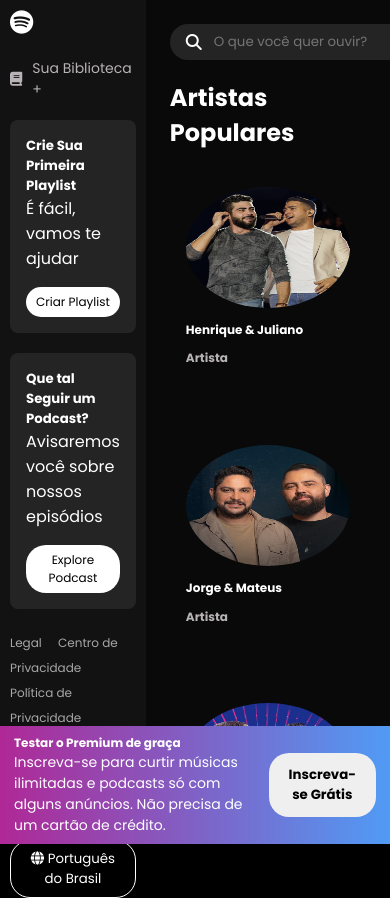
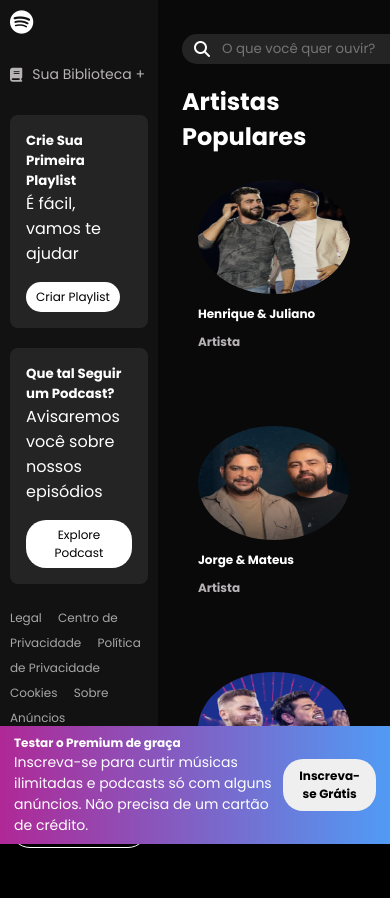
Before and after one commit to martinsalan00/Spotify, a plain HTML site: page index.html in a window 390 px wide. After the commit the page ends 848 px from the top, so only its background shows below. Drawn offline with Linux system fonts and the light colour scheme.

```diff
--- a/styles.css
+++ b/styles.css
@@ -1,4 +1,4 @@
-@import url('https://fonts.googleapis.com/css2?family=Poppins:ital,wght@0,100;0,200;0,300;0,400;0,500;0,600;0,700;0,800;0,900;1,100;1,200;1,300;1,400;1,500;1,600;1,700;1,800;1,900&family=Roboto&display=swap');
+@import url('https://fonts.googleapis.com/css2?family=Poppins:ital,wght@0,100;0,200;0,300;0,400;0,500;0,600;0,700;0,800;0,900&family=Roboto&display=swap');
 
 * {
     margin: 0;
@@ -25,6 +25,12 @@ body {
     display: flex;
     flex-direction: column;
     gap: 20px;
+}
+
+.nav-logo {
+    display: flex;
+    align-items: center;
+    gap: 10px;
 }
 
 .nav-logo i {
@@ -60,10 +66,6 @@ body {
     border-radius: 20px;
 }
 
-.nav-playlist p, .nav-podcast p {
-    font-family: 12px;
-}
-
 .nav-footer {
     margin-top: auto;
 }
@@ -97,9 +99,14 @@ main {
     display: flex;
     align-items: center;
     background-color: #242424;
-    padding: 8px 16px;
+    padding: 5px 12px;
     border-radius: 20px;
-    width: 300px;
+    width: 230px;
+    transition: background-color 0.3s ease-in-out;
+}
+
+.search-bar:hover, .search-bar:focus-within {
+    background-color: #333;
 }
 
 .search-bar input {
@@ -130,18 +137,13 @@ main {
     justify-content: space-evenly;
 }
 
-
-.artist-card:hover {
-    background-color: #100f0f;
-}
-
-.album-card:hover {
+.artist-card:hover, .album-card:hover {
     background-color: #100f0f;
 }
 
 .artist-card img, .album-card img {
     width: 100%;
-   max-height: 60%;
+    max-height: 60%;
     border-radius: 50%;
     margin-bottom: 2px;
 }
@@ -158,13 +160,8 @@ main {
     text-align: left;
 }
 
-
 .content {
     margin-top: 20px;
-}
-
-.content h2 {
-    margin-bottom: 10px;
 }
 
 .banner {
@@ -191,10 +188,11 @@ main {
     border-radius: 20px;
     color: #000;
     border: none;
-    padding: 12px 20px;
-    font-weight:bold;
+    padding: 8px 16px;
+    font-weight: bold;
     cursor: pointer;
     transition: 0.3s ease-in-out;
+    font-size: 12px;
 }
 
 .banner button:hover {
@@ -202,22 +200,28 @@ main {
     color: #fff;
 }
 
-/* Ajustes na seção de álbuns */
-.albums-grid {
-    display: grid;
-    grid-template-columns: repeat(auto-fill, minmax(180px, 1fr));
-    gap: 20px;
-    margin-top: 10px;
+/* Responsividade */
+@media (max-width: 768px) {
+    .sidebar {
+        width: 100%;
+        height: auto;
+        display: flex;
+        flex-direction: column;
+        align-items: flex-start;
+        padding: 10px;
+    }
+    .nav-logo, .nav-library {
+        display: flex;
+        align-items: center;
+        margin-bottom: 10px;
+    }
+    .search-bar {
+        margin-top: 10px;
+    }
+    .nav-lang-button {
+        align-self: flex-start;
+    }
+    .artists-grid, .albums-grid {
+        grid-template-columns: repeat(auto-fill, minmax(120px, 1fr));
+    }
 }
-
-.album-card {
-    background-color: transparent;
-    padding: 15px;
-    border-radius: 8px;
-    text-align: center;
-}
-
-.album-card img {
-    width: 100%;
-    border-radius: 8px;
-}
```
